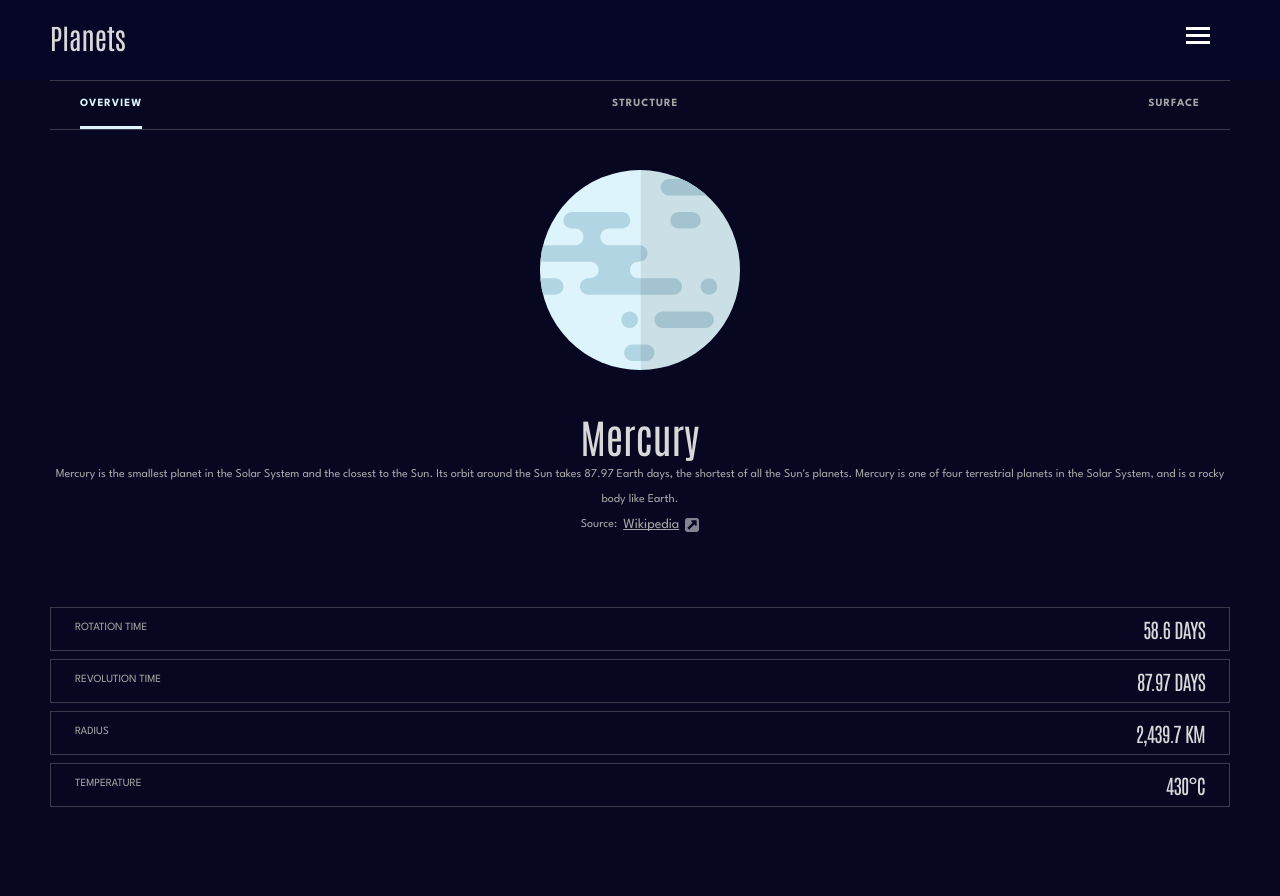
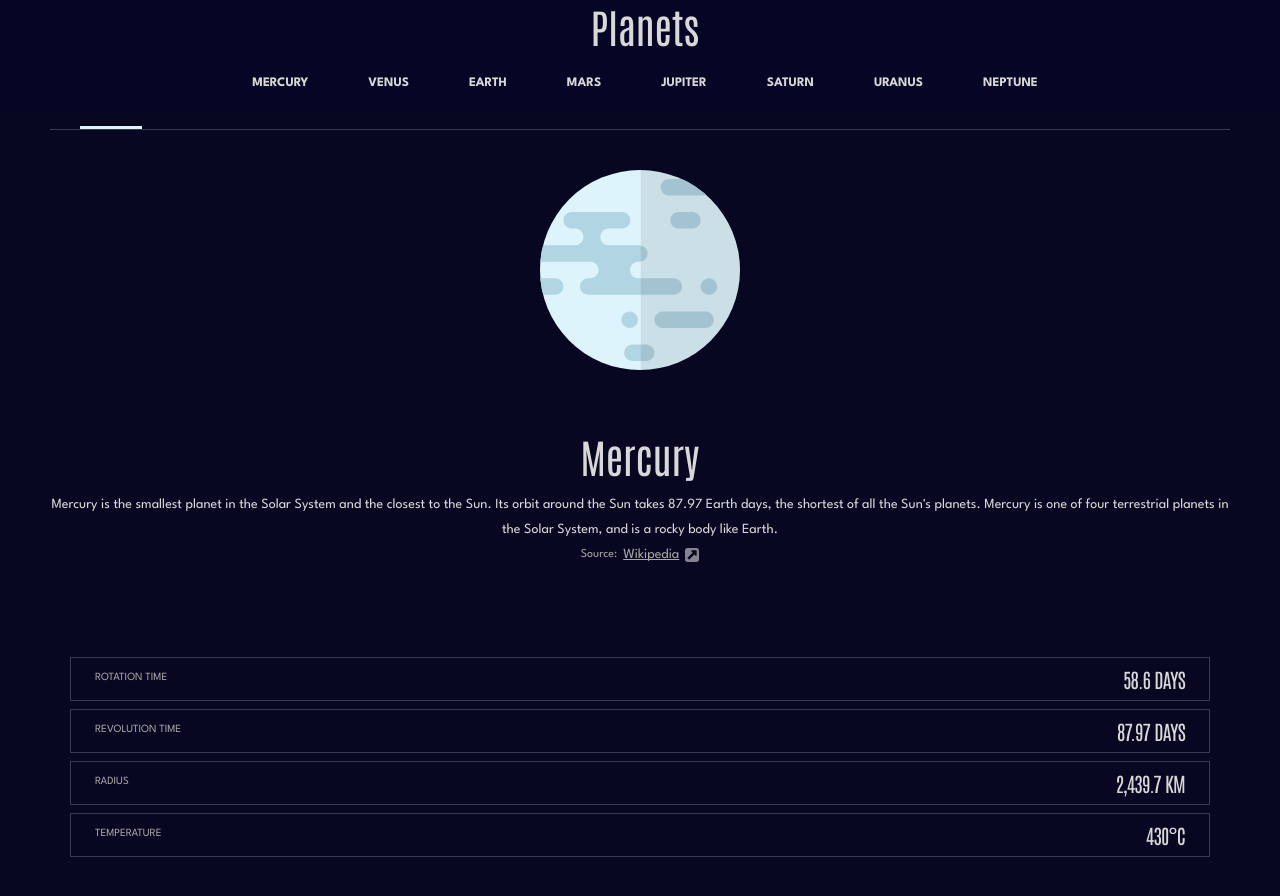
Before and after one commit to cgojk/planets, a React (Vite) app: page /mercury/overview in a window 1280 px wide. Shown: the top 896 px of the page. Before the commit the page ends 833 px from the top, so only its background shows below. Built offline with nearby package versions, Linux system fonts and the light colour scheme.

Commit message:
workign on the queries

```diff
--- a/src/components/Structure.jsx
+++ b/src/components/Structure.jsx
@@ -28,6 +28,7 @@ export default function Structure() {
 
         />
         </div>
+        <div className="wrapper__general--details">
 
          <h1 className="general__item__name">
           {planet.name}
@@ -48,6 +49,7 @@ export default function Structure() {
           <img src={linksource} alt="link source" className="link__source__icon" />
           </span>
         </a>
+        </div>
    </div>
       <ul className="general__item__details">
        <li className="item__result"> <p className="item__detail">Rotation Time</p><span className="result time_rotation"> {planet.rotation}</span></li>
--- a/src/styles/_base.scss
+++ b/src/styles/_base.scss
@@ -177,6 +177,8 @@ a {
 .general__item__name {
   font: var(--font-3);
   color: var(--neutral-0);
+  margin-top:var(--space-6);
+  margin-bottom: var(--space-4);
 }
 
 .general__inner {
@@ -195,9 +197,9 @@ a {
   }
 
   .general__item__content{
-    font: var(--font-9-regular);
-    letter-spacing: var(--font-9-regular-letter-spacing);
-    color: var(--neutral-400);
+    font: var(--font-8-regular);
+    letter-spacing: var(--font-8-regular-letter-spacing);
+    color: var(--neutral-0);
 
   }
 
@@ -243,7 +245,7 @@ a {
   flex-direction: column;
   gap: var(--space-3);
   list-style: none;
-  padding: 0;
+  padding: var(--space-6);
   margin: var(--space-8) 0 0 0;
 
 
--- a/src/styles/_queries.scss
+++ b/src/styles/_queries.scss
@@ -0,0 +1,68 @@
+
+@media only screen and (min-width: 710px) {
+
+    .header__inner{
+        display:flex;
+        flex-direction:column;
+        gap:var(--space-4);
+
+        .nav-logo{
+            font: var(--font-3);
+            color: var(--neutral-0);
+        }
+    }
+
+   .menu-btn{
+        display: none;
+    }
+
+   .navigation {
+  position: static;
+  right:auto;
+  top:auto;
+  width:auto;
+  padding:0;
+  background: transparent;
+  display: flex;
+  flex-direction: row;
+  align-items: center;
+
+}
+
+  .nav__list {
+    display: flex;
+    flex-direction: row;
+    align-items: center;
+    gap: var(--space-10);
+    margin: 0;
+    padding: 0;
+
+  .nav__items {
+    display: block;
+    .nav__items__links {
+     text-transform: uppercase;
+     font: var(--font-8-bold);
+    }
+
+    .circle__color--planet {
+      display:none;
+   }
+
+  }
+}
+
+
+
+  .nav__button-link {
+    display: block;
+
+  }
+
+
+.nav__items__links {
+
+ .chevron__icon {
+      display:none;
+    }
+}
+}
```
